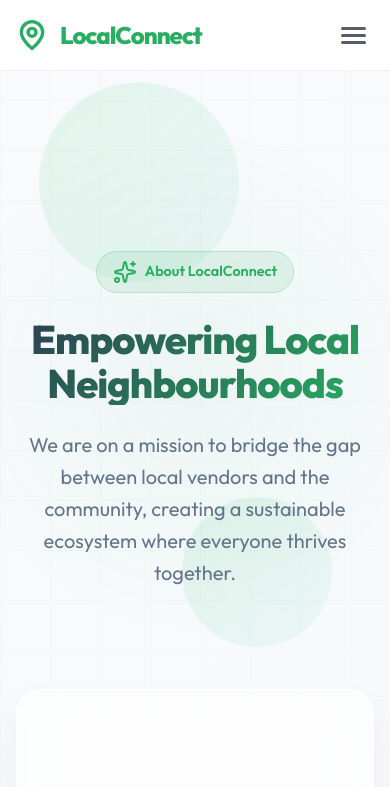
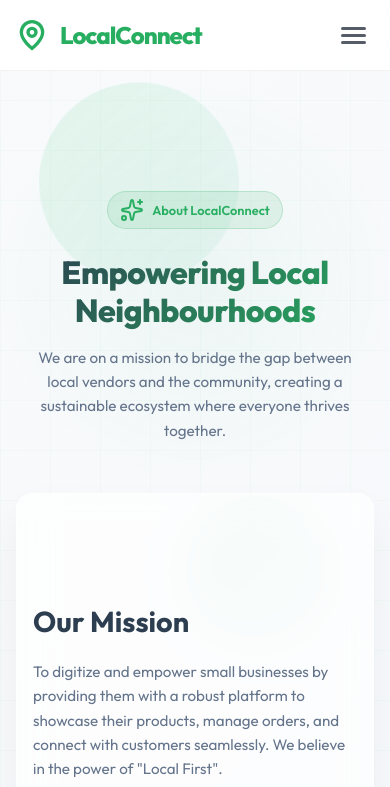
Before and after one commit to Deepkr-0214/LocalConnect, a Flask app: page /about in a window 390 px wide; the page is wider, and only the part inside the window is pictured. Shown: the top 787 px of that part. Run offline with Flask 3, Linux system fonts and the light colour scheme.

Commit message:
Update vendor base styles and about page

```diff
--- a/templates/about.html
+++ b/templates/about.html
@@ -264,17 +264,71 @@
         }
 
         /* Responsive */
+        /* Tablet (768px - 1024px) */
+        @media (max-width: 1024px) {
+            .hero-title {
+                font-size: 3rem;
+            }
+
+            .hero-desc {
+                font-size: 1.1rem;
+            }
+
+            .mission-content h2 {
+                font-size: 2rem;
+            }
+
+            .stat-row {
+                gap: 30px;
+            }
+        }
+
+        /* Mobile Landscape & Small Tablets (481px - 768px) */
         @media (max-width: 768px) {
+            .page-hero {
+                padding: 140px 0 60px;
+            }
+
             .hero-title {
                 font-size: 2.5rem;
+                letter-spacing: -0.5px;
+            }
+
+            .hero-desc {
+                font-size: 1rem;
+                padding: 0 20px;
             }
 
             .mission-grid {
                 grid-template-columns: 1fr;
+                gap: 30px;
+            }
+
+            .mission-content h2 {
+                font-size: 1.8rem;
+            }
+
+            .mission-content p {
+                font-size: 1rem;
+            }
+
+            .stat-row {
+                flex-wrap: wrap;
+                gap: 20px;
+            }
+
+            .stat-item {
+                flex: 1;
+                min-width: 120px;
             }
 
             .values-grid {
                 grid-template-columns: 1fr;
+                gap: 20px;
+            }
+
+            .value-card {
+                padding: 30px 20px;
             }
 
             .timeline-line {
@@ -298,6 +352,185 @@
 
             .timeline-content {
                 width: 100%;
+            }
+
+            .glass-card {
+                padding: 30px 20px;
+            }
+
+            /* Navigation adjustments */
+            .nav-links {
+                display: none;
+            }
+
+            .hamburger {
+                display: flex;
+            }
+        }
+
+        /* Mobile Portrait (320px - 480px) */
+        @media (max-width: 480px) {
+            .page-hero {
+                padding: 120px 0 50px;
+            }
+
+            .hero-badge {
+                font-size: 0.8rem;
+                padding: 6px 12px;
+            }
+
+            .hero-title {
+                font-size: 2rem;
+                line-height: 1.2;
+                margin-bottom: 16px;
+            }
+
+            .hero-desc {
+                font-size: 0.95rem;
+                padding: 0 10px;
+            }
+
+            .glass-card {
+                padding: 24px 16px;
+                border-radius: 16px;
+            }
+
+            .mission-content h2 {
+                font-size: 1.5rem;
+                margin-bottom: 16px;
+            }
+
+            .mission-content p {
+                font-size: 0.95rem;
+                margin-bottom: 20px;
+            }
+
+            .stat-row {
+                gap: 16px;
+            }
+
+            .stat-item h3 {
+                font-size: 2rem;
+            }
+
+            .stat-item p {
+                font-size: 0.8rem;
+            }
+
+            .values-section h2,
+            .container h2 {
+                font-size: 1.8rem !important;
+            }
+
+            .value-card {
+                padding: 24px 16px;
+            }
+
+            .value-icon {
+                width: 60px;
+                height: 60px;
+                font-size: 1.3rem;
+            }
+
+            .value-card h3 {
+                font-size: 1.3rem;
+            }
+
+            .value-card p {
+                font-size: 0.9rem;
+            }
+
+            .timeline-item {
+                margin-left: 50px;
+                margin-bottom: 40px;
+            }
+
+            .timeline-content {
+                padding: 20px;
+            }
+
+            .timeline-title {
+                font-size: 1.1rem;
+            }
+
+            /* What We Provide section */
+            div[style*="grid-template-columns: repeat(auto-fit, minmax(300px, 1fr))"] {
+                grid-template-columns: 1fr !important;
+            }
+
+            /* Recognition section */
+            div[style*="grid-template-columns: repeat(auto-fit, minmax(300px, 1fr))"] {
+                gap: 20px !important;
+            }
+        }
+
+        /* Small Mobile (320px - 375px) */
+        @media (max-width: 375px) {
+            .page-hero {
+                padding: 100px 0 40px;
+            }
+
+            .hero-title {
+                font-size: 1.75rem;
+            }
+
+            .hero-desc {
+                font-size: 0.9rem;
+            }
+
+            .glass-card {
+                padding: 20px 12px;
+            }
+
+            .mission-content h2 {
+                font-size: 1.3rem;
+            }
+
+            .mission-content p {
+                font-size: 0.9rem;
+            }
+
+            .stat-row {
+                flex-direction: column;
+                gap: 12px;
+            }
+
+            .stat-item {
+                width: 100%;
+                text-align: center;
+            }
+
+            .stat-item h3 {
+                font-size: 1.8rem;
+            }
+
+            .values-section h2,
+            .container h2 {
+                font-size: 1.5rem !important;
+            }
+
+            .value-card h3 {
+                font-size: 1.2rem;
+            }
+
+            .value-icon {
+                width: 50px;
+                height: 50px;
+                font-size: 1.1rem;
+            }
+
+            .timeline-item {
+                margin-left: 40px;
+            }
+
+            .timeline-line {
+                left: 20px;
+            }
+
+            .timeline-dot {
+                left: 20px;
+                width: 16px;
+                height: 16px;
             }
         }
 
```
Also changed, not shown: static/css/vendor/base.css.
